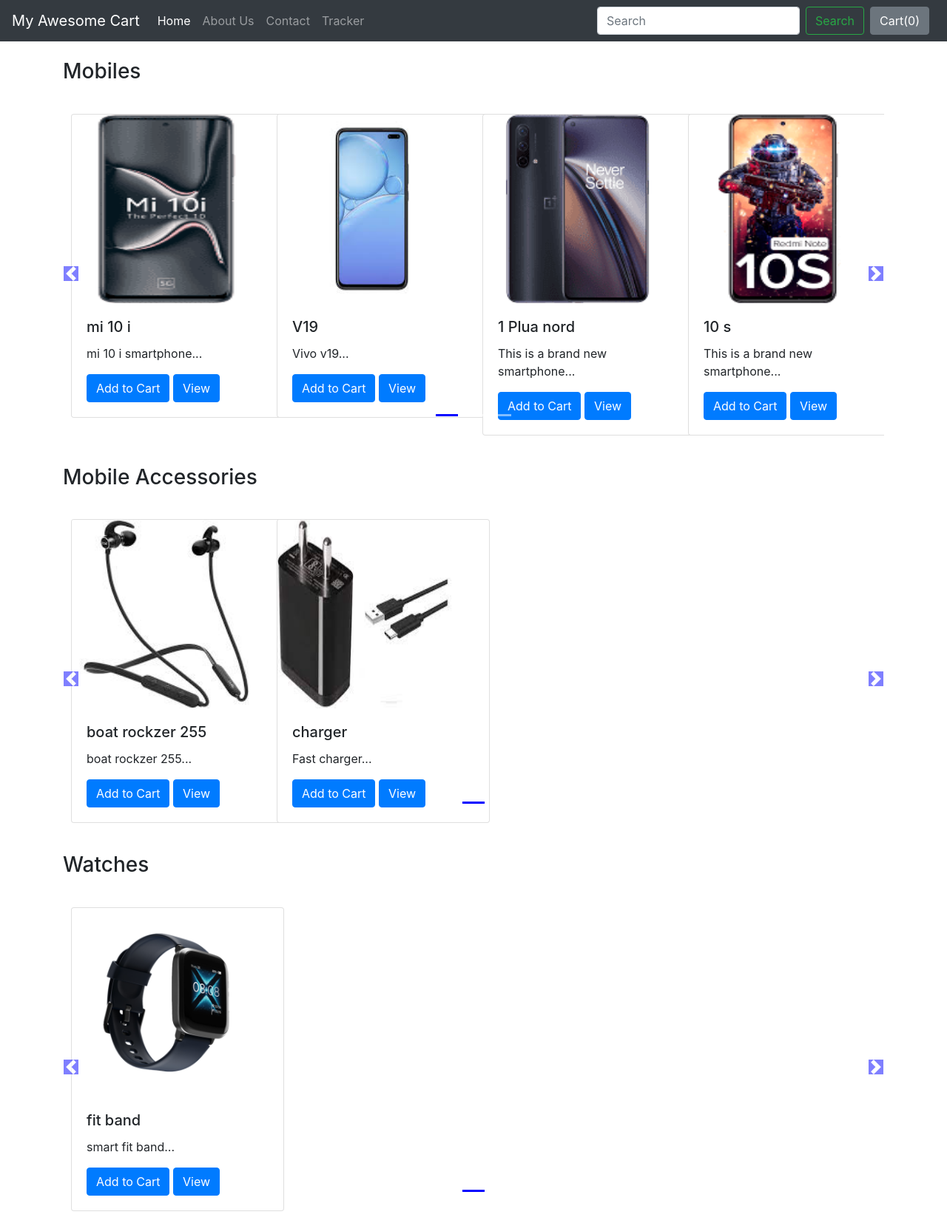
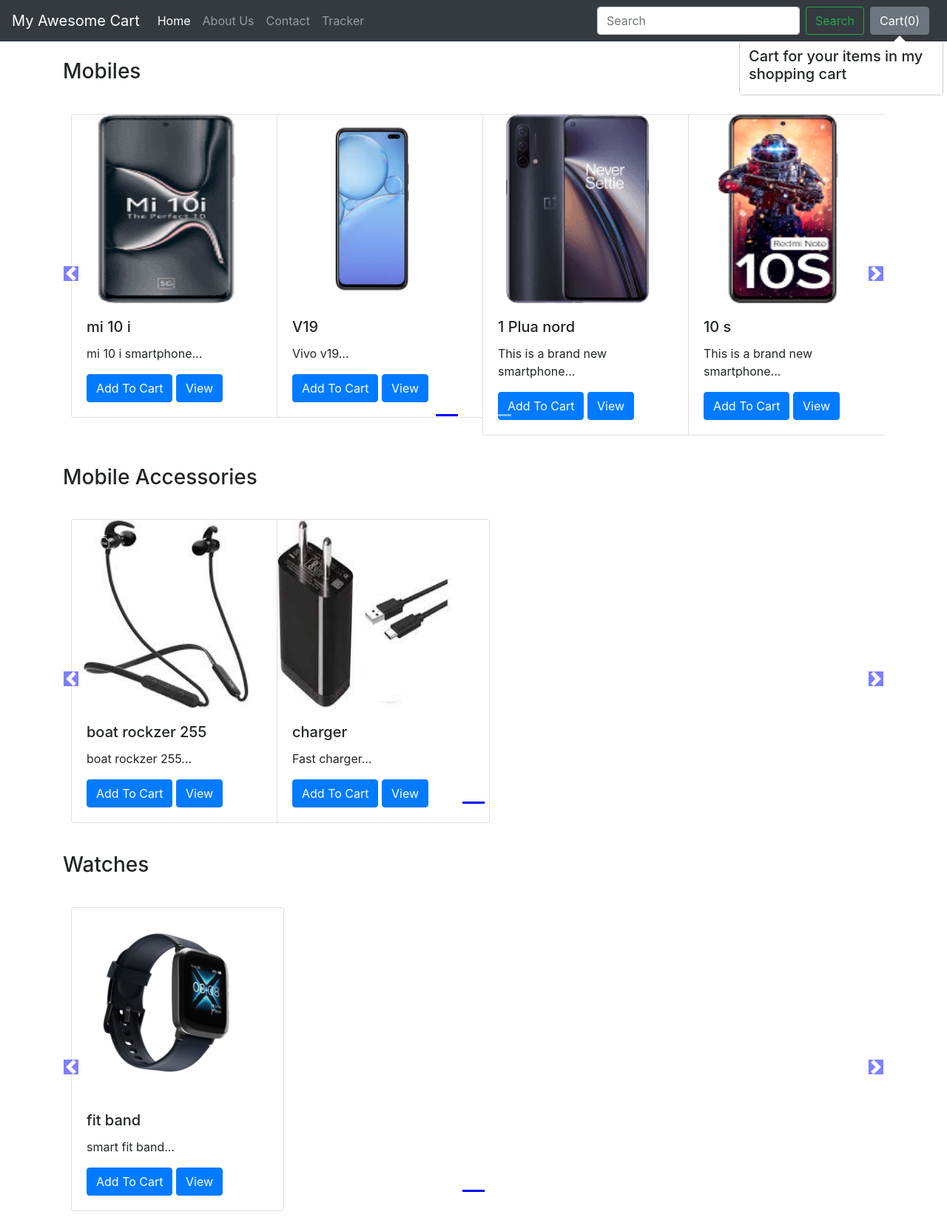
Before and after one commit to Gaurav41/Django-Ecommerce-Website, a Django app: page /shop/ in a window 1280 px wide. Shown: the whole page at 74% size. Run offline with Django 3.2, Linux system fonts and the light colour scheme; data comes from the database, SQL or seed files in the repository; some libraries are stand-ins or nearby versions.

Commit message:
cart view added

```diff
--- a/ecp/shop/templates/shop/index.html
+++ b/ecp/shop/templates/shop/index.html
@@ -73,9 +73,12 @@
             <div class="card" style="width: 18rem;">
               <img src='/media/{{i.image}}' class="card-img-top" alt="...">
               <div class="card-body">
-                <h5 class="card-title">{{i.product_name}}</h5>
+                <h5 class="card-title"  id="namepr{{i.id}}">{{i.product_name}}</h5>
                 <p class="card-text">{{i.desc|slice:"0:50"}}...</p>
-                <button id="pr{{i.id}}" class="btn btn-primary cart">Add to Cart</button>
+                <!-- <button id="pr{{i.id}}" class="btn btn-primary cart">Add to Cart</button> -->
+                <span id="divpr{{i.id}}" class="divpr">
+                  <button id="pr{{i.id}}" class="btn btn-primary cart">Add To Cart</button>
+                </span>
                 <a href="/shop/products/{{i.id}}"><button id="qv{{i.id}}" class="btn btn-primary cart">View</button></a>
               </div>
             </div>
@@ -116,8 +119,8 @@
 
   }
   //jQuery starts here//
-  $('.cart').click(function () {
-
+  //$('.cart').click(function () {
+  $('.divpr').on('click', 'button.cart', function(){
     console.log('clicked');
     var idstr = this.id.toString();
     console.log(idstr);
@@ -128,10 +131,72 @@
       cart[idstr] = 1;
     }
     console.log(cart);
+   // localStorage.setItem('cart', JSON.stringify(cart));
+   // document.getElementById('cart').innerHTML = Object.keys(cart).length;
+    updateCart(cart);   // Calling the function
+  });
+
+  //Add Popover to cart
+$('#popcart').popover();
+document.getElementById("popcart").setAttribute('data-content', '<h5>Cart for your items in my shopping cart</h5>');
+
+//Add Popover to cart
+$('#popcart').popover();
+updatePopover(cart);
+function updatePopover(cart)
+{
+    console.log('We are inside updatePopover');
+    var popStr = "";
+    popStr = popStr + "<h5> Cart for your items in my shopping cart </h5><div class='mx-2 my-2'>";
+    var i = 1;
+    for (var item in cart){
+        popStr = popStr + "<b>" + i + "</b>. ";
+        popStr = popStr + document.getElementById('name' + item).innerHTML.slice(0, 19) + "... Qty: " + cart[item] + '<br>';
+        i = i+1;
+    }
+    popStr = popStr + "</div> <a href='/shop/checkout'><button class='btn btn-primary' id ='checkout'>Checkout</button></a> <button class='btn btn-primary' onclick='clearCart()' id ='clearCart'>Clear Cart</button>     "
+    console.log(popStr);
+    document.getElementById('popcart').setAttribute('data-content', popStr);
+    $('#popcart').popover('show');
+}
+
+function updateCart(cart) {
+  var sum=0;
+    for (var item in cart) {
+      sum = sum+ cart[item];
+        document.getElementById("div" + item).innerHTML = "<button id='minus" + item + "' class='btn btn-primary minus'>-</button> <span id='val" + item + "''>" + cart[item] + "</span> <button id='plus" + item + "' class='btn btn-primary plus'> + </button>";
+    }
     localStorage.setItem('cart', JSON.stringify(cart));
-    document.getElementById('cart').innerHTML = Object.keys(cart).length;
-  });
-  $('#popcart').popover();
-  document.getElementById("popcart").setAttribute('data-content', '<h5>Cart for your items in my shopping cart</h5>');
+    document.getElementById('cart').innerHTML = sum;
+    console.log(cart);
+    updatePopover(cart);
+
+}
+
+// If plus or minus button is clicked, change the cart as well as the display value
+$('.divpr').on("click", "button.minus", function() {
+
+    a = this.id.slice(7, );
+    cart['pr' + a] = cart['pr' + a] - 1;
+    cart['pr' + a] = Math.max(0, cart['pr' + a]);
+    document.getElementById('valpr' + a).innerHTML = cart['pr' + a];
+    updateCart(cart);
+});
+$('.divpr').on("click", "button.plus", function() {
+    a = this.id.slice(6, );
+    cart['pr' + a] = cart['pr' + a] + 1;
+    document.getElementById('valpr' + a).innerHTML = cart['pr' + a];
+    updateCart(cart);
+});
+
+function clearCart() {
+  cart = JSON.parse(localStorage.getItem('cart'));
+  for (var item in cart) {
+      document.getElementById('div' + item).innerHTML = '<button id="' + item + '" class="btn btn-primary cart">Add To Cart</button>'
+  }
+  localStorage.clear();
+  cart = {};
+  updateCart(cart);
+}
 </script>
 {% endblock %}
```
